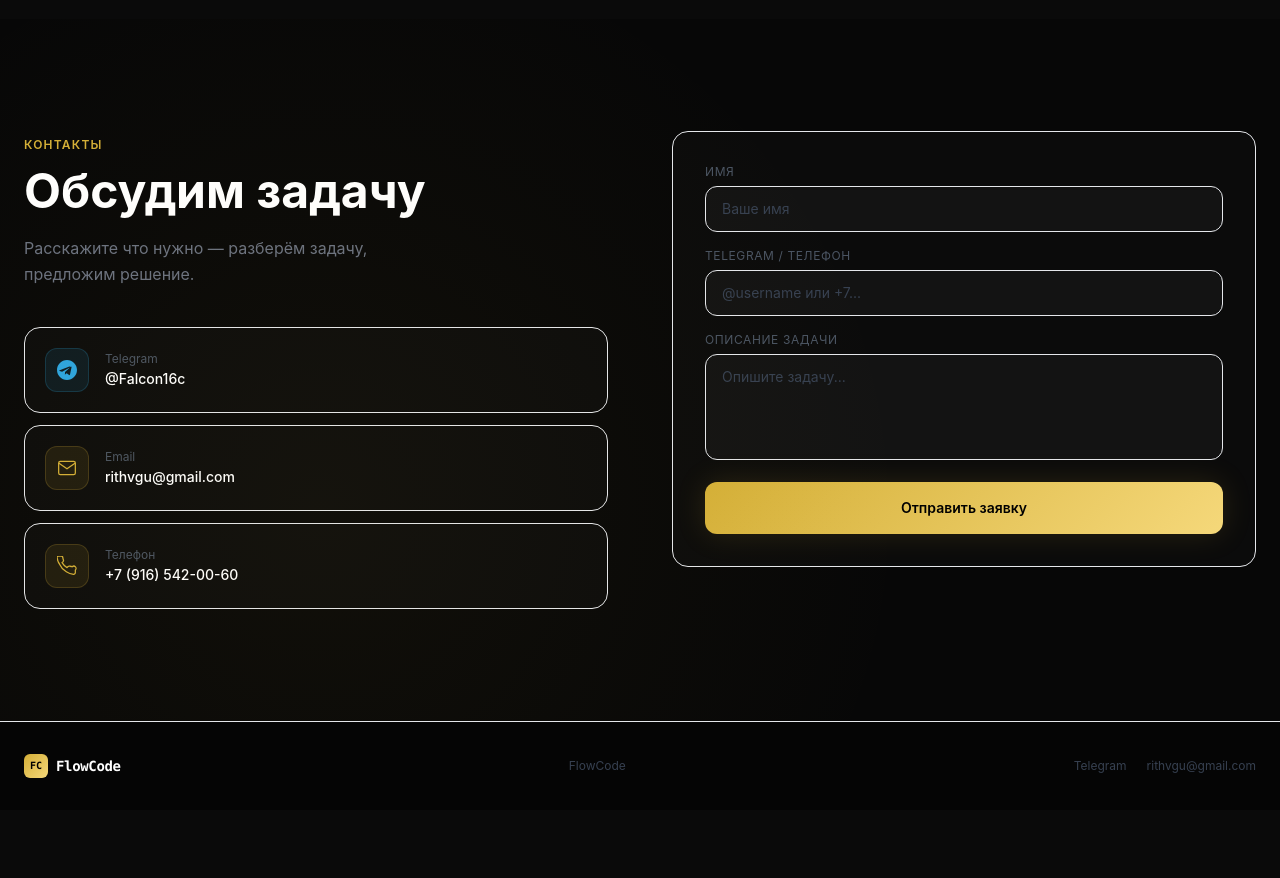
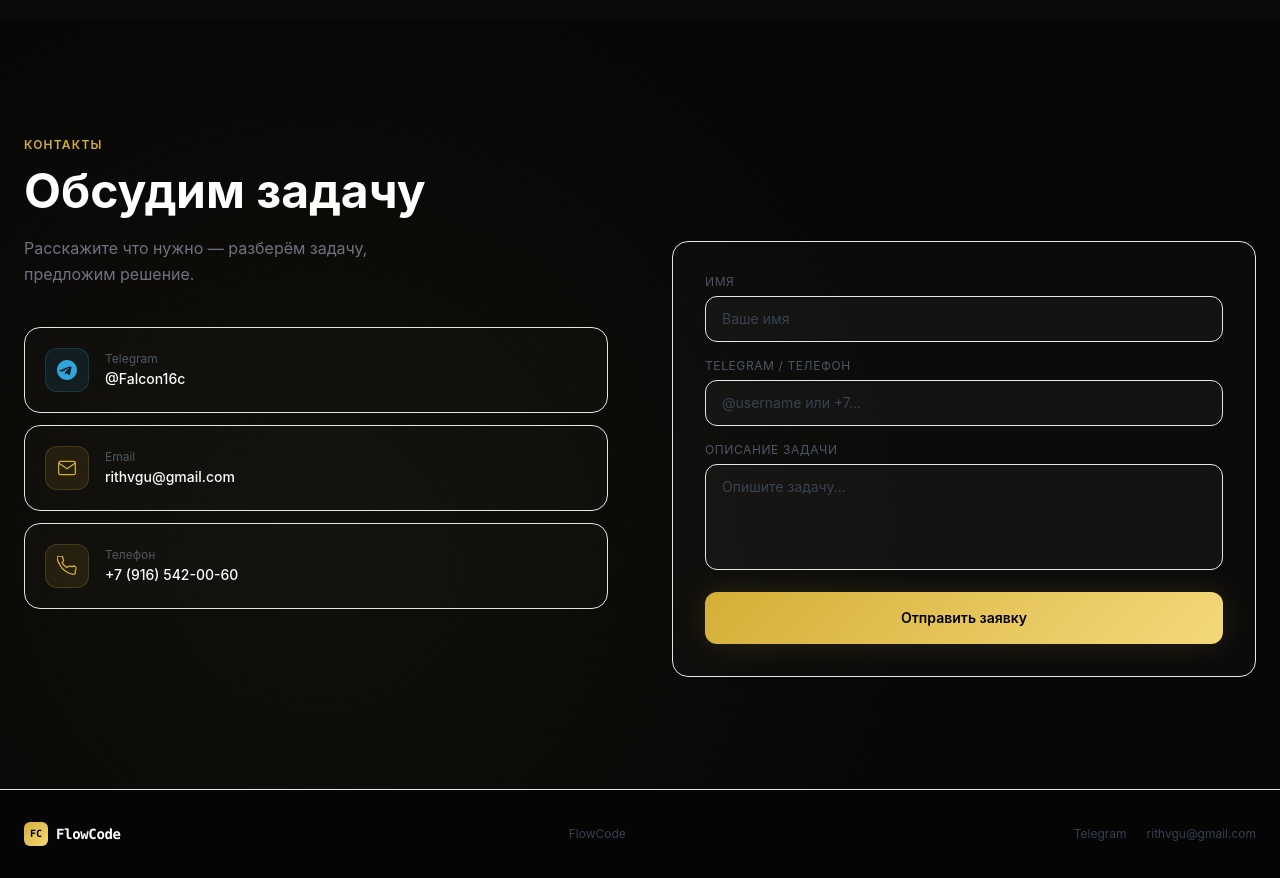
Before and after one commit to seva03576-lgtm/FlowCode, a React (Vite) app: page / in a window 1280 px wide. Shown: the part 5040-5918 px from the top of the page. Before the commit the page ends 5850 px from the top, so only its background shows below. Built offline with nearby package versions, Linux system fonts and the light colour scheme; no server answers.

Commit message:
Update Contact.tsx

```diff
--- a/src/components/Contact.tsx
+++ b/src/components/Contact.tsx
@@ -183,7 +183,8 @@ const Contact = () => {
             initial={{ opacity: 0, x: 32 }}
             animate={inView ? { opacity: 1, x: 0 } : {}}
             transition={{ duration: 0.55, delay: 0.15 }}
-          >
+            className="lg:mt-[110px]"
+>
             <form
               ref={formRef}
               onSubmit={handleSubmit}
```
